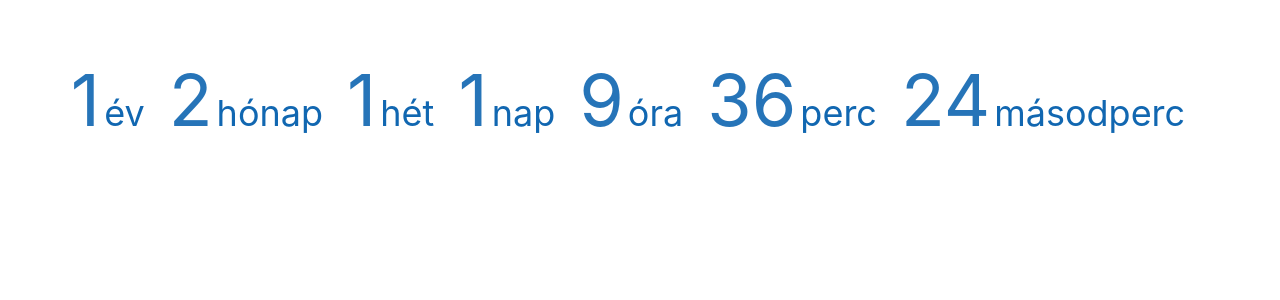
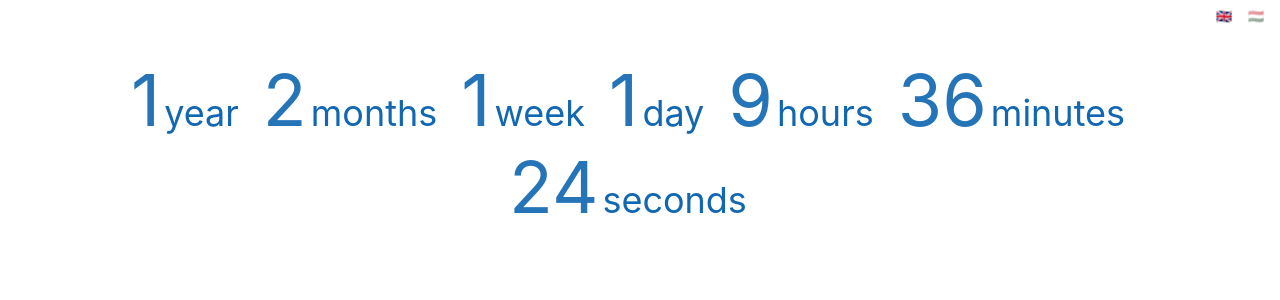
Before and after one commit to szalontaijordan/doriesjordanegybekelnek, a React (Create React App) app: page / in a window 1280 px wide. Shown: the top 300 px of the page. Built offline with nearby package versions, Linux system fonts and the light colour scheme.

Commit message:
feat: add minimal 18n

```diff
--- a/src/App.css
+++ b/src/App.css
@@ -105,7 +105,7 @@
   font-weight: 100;
 }
 .calendar {
-  padding-top: 32px;
+  padding-top: 48px;
   padding-left: 32px;
   padding-right: 32px;
   position: fixed;
@@ -217,3 +217,24 @@
   justify-content: space-between;
   align-items: baseline;
 }
+
+.lang-selector {
+  position: fixed;
+  top: 0;
+  right: 8px;
+  z-index: 1;
+}
+.lang-selector.hidden {
+  visibility: hidden;
+}
+
+.lang-selector button {
+  padding: 4px;
+  width: 32px;
+  height: 32px;
+  border: none;
+  background: none;
+}
+.lang-selector button:not(.active) {
+  opacity: 0.5;
+}
--- a/src/App.js
+++ b/src/App.js
@@ -1,9 +1,10 @@
 import { addDays, addHours, addMinutes, addMonths, addSeconds, addWeeks, addYears, differenceInDays, differenceInHours, differenceInMinutes, differenceInMonths, differenceInSeconds, differenceInWeeks, differenceInYears } from 'date-fns';
-import { useState, useEffect } from 'react';
+import { useState, useEffect, useContext } from 'react';
 
 import { createBrowserRouter, RouterProvider } from 'react-router-dom';
 
 import './App.css';
+import { I18NContext, useI18N } from './i18n';
 
 const router = createBrowserRouter([
     {
@@ -11,18 +12,37 @@ const router = createBrowserRouter([
       element: <CountDown />,
     },
     {
+        path: "/countdown",
+        element: <CountDown />,
+      },
+    {
         path: '/program',
         element: <Agenda />,
     }
 ]);
 
 function App() {
-    return <RouterProvider router={router} />;
+    const [lang, setLang] = useState(navigator.language === 'hu-HU' ? 'hu' : 'en');
+
+    return <I18NContext.Provider value={{ lang, setLang }}>
+        <LangSelector />
+        <RouterProvider router={router} />
+    </I18NContext.Provider>;
+}
+
+function LangSelector() {
+    const { lang, setLang } = useContext(I18NContext);
+
+    return <div className="lang-selector">
+        <button className={lang === 'en' ? 'active' : ''} onClick={() => setLang('en')}>🇬🇧</button>
+        <button className={lang === 'hu' ? 'active' : ''} onClick={() => setLang('hu')}>🇭🇺</button>
+    </div>;
 }
 
 const minItemSize = 42;
 
 function Agenda() {
+    const { dowShort, events, aug, fullDate } = useI18N();
 
     useEffect(() => {
         const onScroll = () => {
@@ -50,36 +70,37 @@ function Agenda() {
     const days = Array.from({ length: 31 }).map((_, i) => i + 1);
     days.unshift(31);
     days.push(1, 2, 3);
-    days.unshift(...['H', 'K', 'SZ', 'CS', 'P', 'SZ', 'V']);
+    days.unshift(...dowShort);
 
     const items = [
-        { time: '15:30', text: 'Vendégvárás', duration: 2 },
-        { time: '16:30', text: 'Polgári ceremónia', duration: 3 },
-        { time: '18:00', text: 'Templom', duration: 3 },
-        { time: '19:30', text: 'Vacsora és Hajnalig tartó mulatság', duration: 5 },
-        { time: '00:00', text: 'Menyasszonytánc', duration: 8 },
+        { time: '15:30', text: '', duration: 2 },
+        { time: '16:30', text: '', duration: 3 },
+        { time: '18:00', text: '', duration: 3 },
+        { time: '19:30', text: '', duration: 5 },
+        { time: '00:00', text: '', duration: 8 },
         { time: '04:00', text: '', duration: 10 },
-        { time: '09:00', text: 'Hazautazás', duration: 2 },
+        { time: '09:00', text: '', duration: 2 },
     ];
+    items.forEach((item, index) => item.text = events[index]);
 
     return <div className="agenda">
         <div className="calendar">
-            <div className="calendar-title"><div className="month">Augusztus</div><div className="year">2023</div></div>
+            <div className="calendar-title"><div className="month">{aug}</div><div className="year">2023</div></div>
             <div className="grid">
-                {days.map(day => <div>{day}</div>)}
+                {days.map((day, key) => <div key={key}>{day}</div>)}
             </div>
         </div>
         <div className='details'>
             <div className="space calendar" style={{ position: 'static', visibility: 'hidden' }}>
-                <div className="calendar-title"><div className="month">Augusztus</div><div className="year">2023</div></div>
+                <div className="calendar-title"><div className="month">{aug}</div><div className="year">2023</div></div>
                 <div className="grid">
-                    {days.map(day => <div>{day}</div>)}
+                    {days.map((day, key) => <div key={key}>{day}</div>)}
                 </div>
             </div>
             <div className="content">
                 <div className="handle" />
                 <div className="title">
-                    <strong>2023. augusztus 26.</strong>
+                    <strong>{fullDate}</strong>
                 </div>
                 <div className="timeline">
                     {items.map((item, key) => (<div className="timeline-item" key={key} style={{ height: `${(item.duration + 1) * minItemSize}px` }}>
@@ -98,6 +119,7 @@ function Agenda() {
 }
 
 function CountDown() {
+    const { countDownLabels, plural } = useI18N();
     const [now, setNow] = useState(new Date());
 
     useEffect(() => {
@@ -141,19 +163,19 @@ function CountDown() {
 
     const { years, months, weeks, days, hours, minutes, seconds } = getData();
     const labels = [
-        { 'év': years },
-        { 'hónap': months },
-        { 'hét': weeks },
-        { 'nap': days },
-        { 'óra': hours },
-        { 'perc': minutes },
-        { 'másodperc': seconds }
+        { [plural(countDownLabels.years, years)]: years },
+        { [plural(countDownLabels.months, months)]: months },
+        { [plural(countDownLabels.weeks, weeks)]: weeks },
+        { [plural(countDownLabels.days, days)]: days },
+        { [plural(countDownLabels.hours, hours)]: hours },
+        { [plural(countDownLabels.minutes, minutes)]: minutes },
+        { [plural(countDownLabels.seconds, seconds)]: seconds }
     ];
 
     return (
         <>
             <div className="container">
-                {labels.map((label, key) => <span className="entry">
+                {labels.map((label, key) => <span className="entry" key={key}>
                     <span className="number">{Object.entries(label)[0][1]}</span>
                     <span className="text">{Object.entries(label)[0][0]}</span>
                 </span>)}
--- /dev/null
+++ b/src/i18n.js
@@ -0,0 +1,61 @@
+import { createContext, useContext } from 'react';
+
+export const I18NContext = createContext({ lang: 'hu', setLang: () => {} });
+
+export const i18n = {
+    'hu': {
+        aug: 'Augusztus',
+        fullDate: '2023. augusztus 26.',
+        dowShort: ['H', 'K', 'SZ', 'CS', 'P', 'SZ', 'V'],
+        events: [
+            'Vendégvárás',
+            'Polgári ceremónia',
+            'Templom',
+            'Vacsora és Hajnalig tartó mulatság',
+            'Menyasszonytánc',
+            '',
+            'Hazautazás',
+        ],
+        countDownLabels: {
+            years: 'év',
+            months: 'hónap',
+            weeks: 'hét',
+            days: 'nap',
+            hours: 'óra',
+            minutes: 'perc',
+            seconds: 'másodperc'
+        },
+        plural: (noun, count) => noun
+    },
+    'en': {
+        aug: 'August',
+        fullDate: '26th August 2023',
+        dowShort: ['M', 'T', 'W', 'T', 'F', 'S', 'S'],
+        events: [
+            'Reception',
+            'Wedding ceremony (civil)',
+            'Wedding ceremony (church)',
+            'Diner & party until dawn',
+            'Dance with the bride',
+            '',
+            'Travelling home'
+        ],
+        countDownLabels: {
+            years: 'year',
+            months: 'month',
+            weeks: 'week',
+            days: 'day',
+            hours: 'hour',
+            minutes: 'minute',
+            seconds: 'second'
+        },
+        plural: (noun, count) => count === 1 ? noun : `${noun}s`
+    }
+};
+
+export function useI18N() {
+    const context = useContext(I18NContext);
+    return context.lang === 'hu'
+        ? i18n.hu
+        : i18n.en;
+}
```
